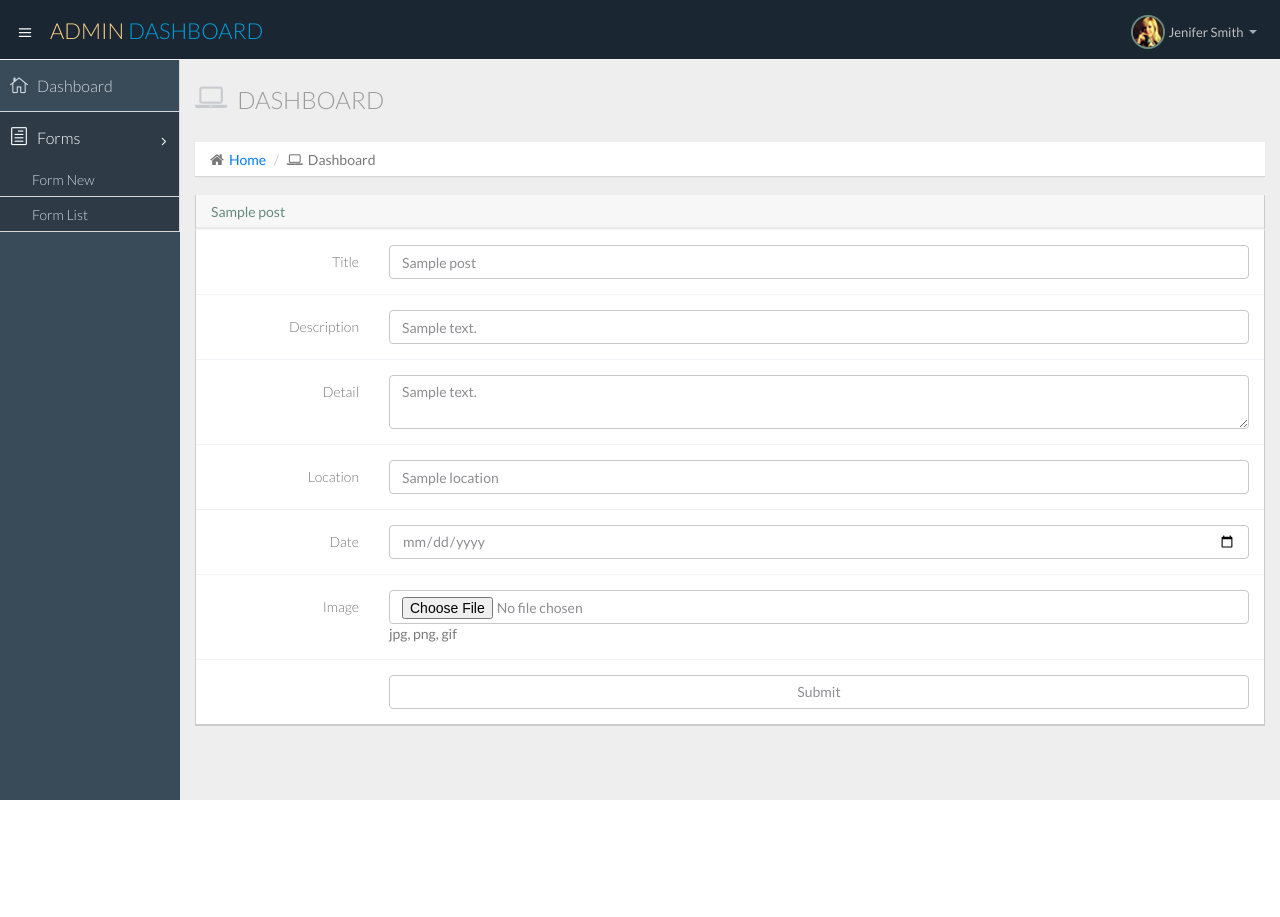
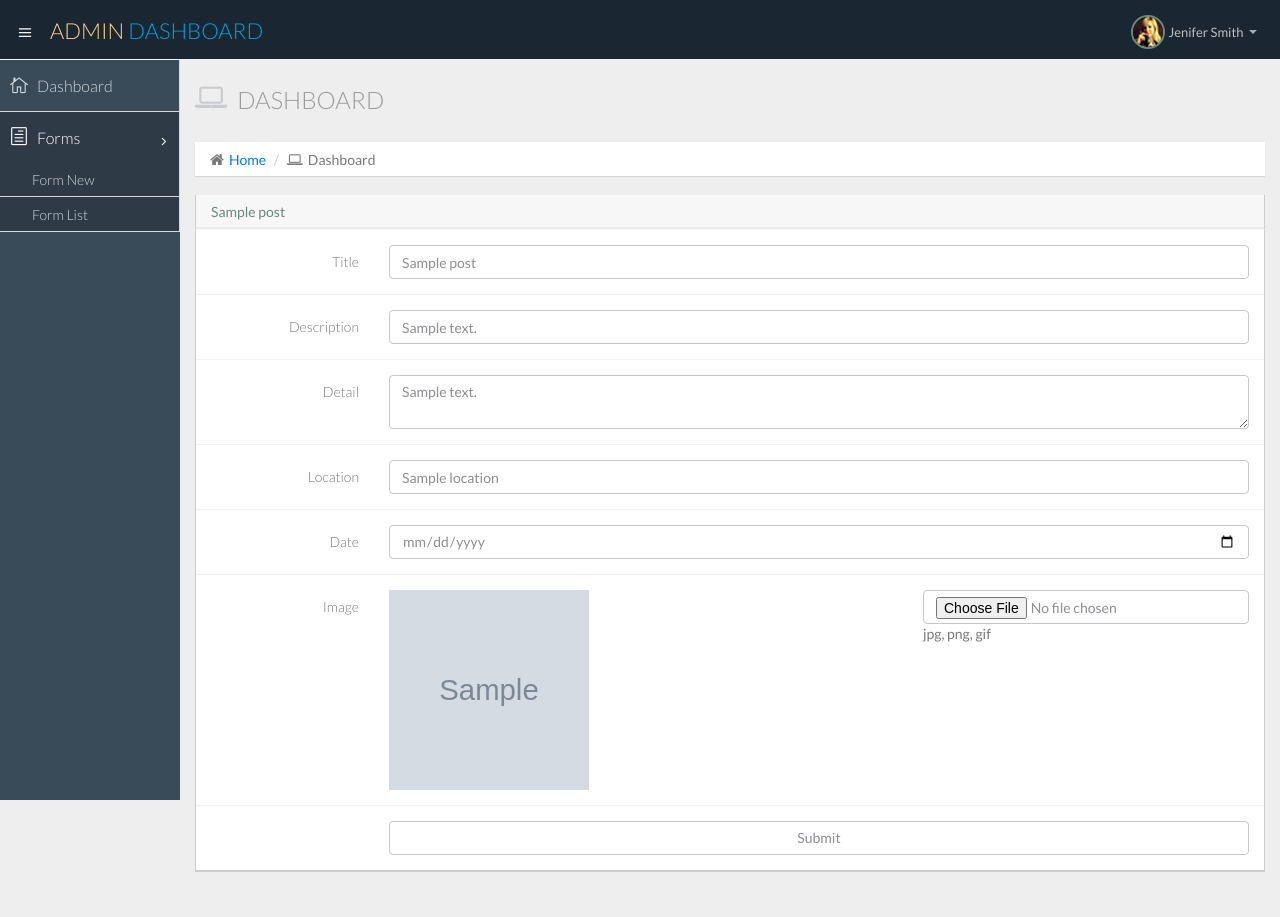
Before and after one commit to stevekevin1005/blog, a Django app: template admin/templates/post_detail.html in a window 1280 px wide. Before the commit the page ends 800 px from the top, so only its background shows below. Run offline with Django 3.2, Linux system fonts and the light colour scheme; the template is opened without the code that fills it: most values are stand-ins (such as "Sample title", 1, 10 or a date in 2020); grey boxes marked "Sample" are stand-in pictures.

```diff
--- a/admin/templates/post_detail.html
+++ b/admin/templates/post_detail.html
@@ -1,5 +1,6 @@
 {% extends "layout.html" %}
 {% block content %}
+{% load staticfiles %}
 <div class="row">
     <div class="col-lg-12">
         <section class="panel">
@@ -41,9 +42,12 @@
                     </div>
                     <div class="form-group">
                         <label class="col-sm-2 control-label">Image</label>
-                        {% if photo != None %}
+                        {% if photo_list %}
                         {% for photo in photo_list%}
-                        <div class="col-sm-10">
+                        <div class="col-sm-6">
+                            <img src="{% static photo.url %}" width="200" height="200">
+                        </div>
+                        <div class="col-sm-4">
                             <input type="file" name="image" class="form-control" required>
                             <span>jpg, png, gif</span>
                         </div>
--- /dev/null
+++ b/test.py
@@ -0,0 +1,5 @@
+# test.py
+def application(env, start_response):
+    start_response('200 OK', [('Content-Type','text/html')])
+    return ["Hello World"] # python2
+    #return [b"Hello World"] # python3
```
Also changed, not shown: admin/settings.py (+6 -5 lines), admin/views/views.py (+6 -4 lines), admin/static/img/arrow-up.png (added).
